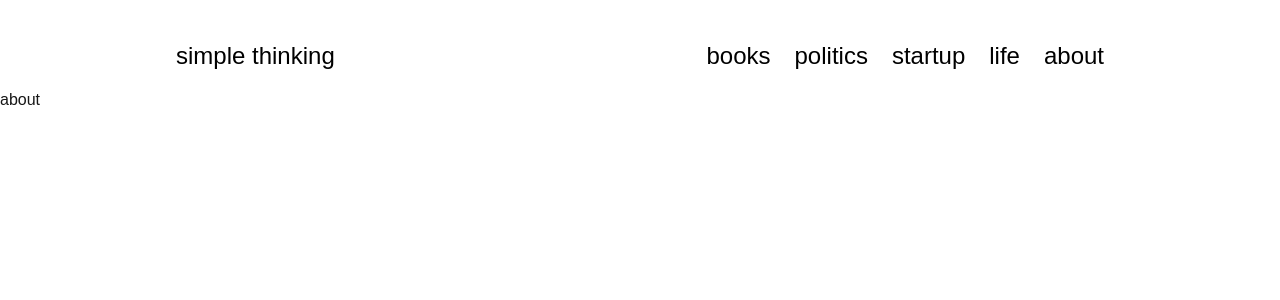
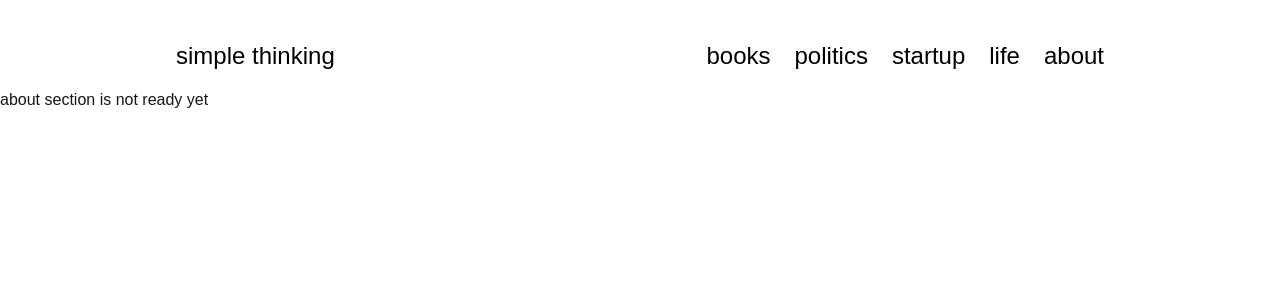
Before and after one commit to sunghoonsh3/simple-thinking, a Next.js app: page /about in a window 1280 px wide. Shown: the top 300 px of the page. Built offline with nearby package versions, Linux system fonts and the light colour scheme; a web font is replaced by a local one.

Commit message:
about section is not ready yet

```diff
--- a/app/about/page.jsx
+++ b/app/about/page.jsx
@@ -1,3 +1,3 @@
 export default function About() {
-  return <p>about</p>;
+  return <p>about section is not ready yet</p>;
 }
```
